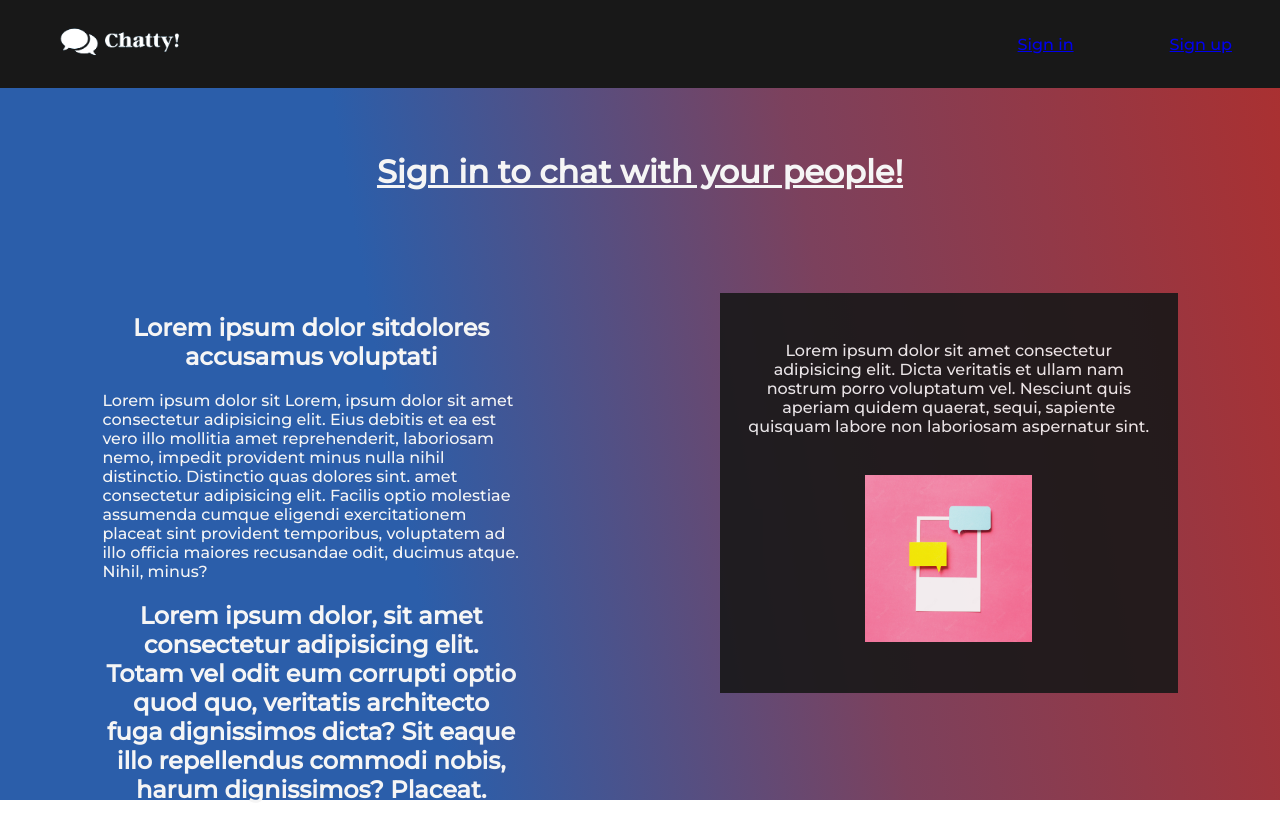
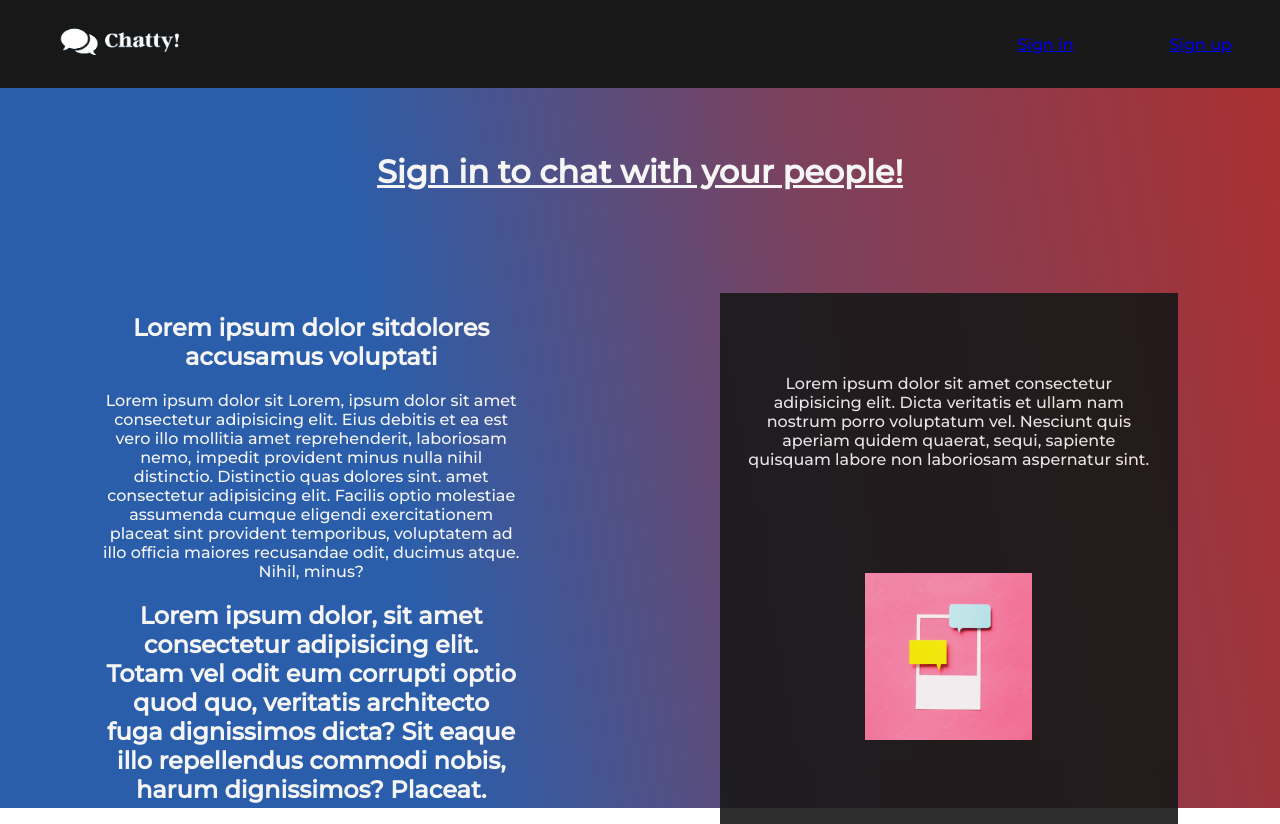
Before and after one commit to LeoEchenique/Chat-App, a React (Create React App) app in the folder client/: page / in a window 1280 px wide. Built offline with nearby package versions, Linux system fonts and the light colour scheme.

Commit message:
mq enabled

```diff
--- a/client/src/style/_components/landing/landing.scss
+++ b/client/src/style/_components/landing/landing.scss
@@ -1,3 +1,6 @@
+
+
+
 .div-container {
   background: linear-gradient(
     260deg,
@@ -5,7 +8,8 @@
     rgba(124, 65, 93, 1) 36%,
     rgba(43, 94, 170, 1) 68%
   );
-  height: 100vh;
+  display: inline-block;
+  height: 101vh;
   width: 100vw;
   h1 {
     text-align: center;
@@ -18,13 +22,11 @@
     display: flex;
     margin: 8%;
     gap: 200px;
+
     .text-container {
-      height: 50vh;
       width: 50%;
-      h2{
         text-align: center;
-        font-weight: 600;
-      }
+        font-weight: 400;
     }
     .card-container {
       display: flex;
@@ -47,14 +49,14 @@
 
   @include mq(1200px){
 
-    height: max-content;
+    height: fit-content;
+
     .content{
       flex-direction: column;
       gap: 0px;
       align-items: center;
       justify-content: space-between;
       width: 90%;
-      height: 100vh;
       margin: auto;
       .text-container{
         width: fit-content;
--- a/client/src/style/_components/nav/nav.scss
+++ b/client/src/style/_components/nav/nav.scss
@@ -1,12 +1,11 @@
-
-.nav-container{
+.nav-container {
   display: flex;
   align-items: center;
   justify-content: space-between;
   background: #181818;
   height: 11vh;
 
-.ul-nav{
+  .ul-nav {
     width: max-content;
     display: flex;
     padding-right: 3rem;
@@ -16,34 +15,42 @@
     gap: 6rem;
     list-style: none;
 
-    li{
+    li {
       color: whitesmoke;
       cursor: pointer;
+
     }
   }
-.img-container{
+  .img-container {
     height: 11.5rem;
     width: fit-content;
     display: flex;
     align-items: center;
-    img{
+    img {
       cursor: pointer;
       width: 15rem;
       object-fit: contain;
-        object-fit:cover;
+      object-fit: cover;
 
       // margin-left: -45px;
     }
   }
 
-@include mq(1024px){
+  @include mq(1024px) {
     display: flex;
+    align-items: center;
+    justify-content: space-around;
+    width: 100%;
+    .ul-nav {
+      justify-content: space-between;
+      gap: 2.7rem;
+      padding: 0px;
+    }
+    .img-container {
+      max-width: 25%;
 
-    align-items: center;
-    .img-container{
-        max-width: 35%;
-        img{
-            margin-left: -30px ;
+      img {
+        margin-left: -70px;
       }
     }
   }
--- a/client/src/style/_components/register/register.scss
+++ b/client/src/style/_components/register/register.scss
@@ -12,6 +12,7 @@
     rgba(124, 65, 93, 1) 36%,
     rgba(43, 94, 170, 1) 68%
   );
+
   .form {
     background: #181818;
     padding: 2rem;
@@ -30,11 +31,11 @@
       color: #fff;
       text-align: center;
     }
-    .bubbleChat{
+    .bubbleChat {
       width: 75%;
       display: flex;
       justify-content: space-evenly;
-      &.login{
+      &.login {
         margin-top: 3.5rem;
       }
     }
@@ -56,11 +57,14 @@
         background-color: transparent;
         text-align: center;
         font-size: 24px;
-        transition: all 0.25s ease-in;
-        &::placeholder{
+        transition: all 0.1s ease-in;
+
+        &::placeholder {
+          font-family: "Montserrat", sans-serif;
+          font-weight: 500;
           font-size: 16px;
         }
-        &:focus{
+        &:focus {
           border: 2px solid #44c069;
         }
       }
@@ -70,33 +74,45 @@
     padding: 12px;
     width: 9rem;
     border-radius: 15px;
-    border: 2px solid  #458fc0;
-    background-color: #d1d1d1;
+    border: 2px solid #458fc0;
+    background-color: whitesmoke;
     transition: all 0.17s ease-in-out;
-    &:hover{
+    font-family: "Montserrat", sans-serif;
+    font-weight: 400;
+    &:hover {
       border: 2px solid transparent;
-     background:  #44c069;
+      background: #44c069;
     }
   }
-  span{
+  span {
     font-size: 18px;
-    color:#44c069;
-    &.log{
+    color: #44c069;
+    &.log {
       cursor: pointer;
       text-decoration: underline;
     }
   }
-  a{
-    color:#458fc0;
+  a {
+    color: #458fc0;
   }
 
-  @include mq(620px){
-    height: 100vh;
-      .form{
-        width: 80%;
-      }
-
-
-
+  @include mq(620px) {
+    opacity: 1;
+    .form {
+      opacity: 1;
+      width: 80%;
+      background-color: transparent;
+      border: none;
+    }
+  }
+  @include mq() {
+    height: 110vh;
+    margin: 0px;
+    .form {
+      opacity: 1;
+      width: 80%;
+      background-color: transparent;
+      height: fit-content;
+    }
   }
 }
--- a/client/src/style/index.scss
+++ b/client/src/style/index.scss
@@ -20,4 +20,5 @@ min-height: 100vh;
 margin: 0px;
 font-family: 'Montserrat', sans-serif;
 font-weight: 500;
+overflow-x: hidden;
  }
```
Lines whose indentation alone changed are shown as unchanged.
